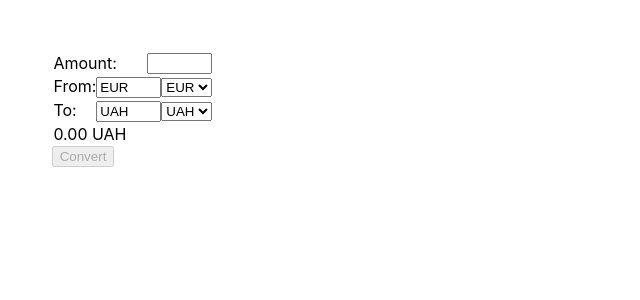
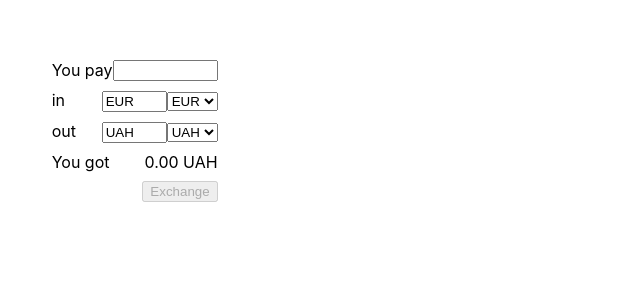
Before and after one commit to alexander-shvets/vuex-nuxt-example, a Nuxt app: page / in a window 1280 px wide. Shown: the top 300 px of the page, without its empty margins (0-640 px from the left). Built offline with nearby package versions, Linux system fonts and the light colour scheme.

Commit message:
refactoring: add currencies to state

```diff
--- a/components/Converter.vue
+++ b/components/Converter.vue
@@ -1,6 +1,5 @@
 <script>
 import SelectInput from './SelectInput.vue'
-import { currencies } from '~/logic/data'
 
 export default {
     components: { SelectInput },
@@ -10,7 +9,6 @@ export default {
     data(){
         return {
             interval: NaN,
-            currencies,
             store: this.$root.$store,
         }
     },
@@ -58,23 +56,30 @@ export default {
 </script>
 <template lang="pug">
     form.converter(action="javascript:alert('Done')")
-        label Amount:
-            input(v-model="amount" @keypress="validateNumber" size="5")
-        label.currency.from From:
-            SelectInput(v-model="from" :base="to" :items="currencies")
-        label.currency.to To:
-            SelectInput(v-model="to" :base="from" :items="currencies")
-        label.result {{ result }} {{ result ? to : '' }}
+        label You pay
+            input(v-model="amount" @keypress="validateNumber" size="10")
+        label.from in
+            SelectInput(v-model="from" :base="to" :items="store.state.currencies")
+        label.to out
+            SelectInput(v-model="to" :base="from" :items="store.state.currencies")
+        label
+            span You got
+            span.result {{ result }} {{ to }}
         footer
-            button(:disabled="amount == 0") Convert
+            button(:disabled="amount == 0") Exchange
 </template>
 <style scoped lang="scss">
     .converter{
-        width: max-content;
+        width: 19ex;
+        font-size: 12pt;
     }
-    .converter > label{
+    .converter > label {
         display: flex;
         justify-content: space-between;
-        margin: 0.2ex;
+        margin: 1ex 0ex;
+    }
+    footer{
+        margin-top: 1ex;
+        text-align: right;
     }
 </style>
--- a/components/SelectInput.vue
+++ b/components/SelectInput.vue
@@ -43,7 +43,7 @@ export default {
 }
 </script>
 <template lang="pug">
-    span.currency-select
+    span.select-input
         input(v-model="input" @keypress.prevent="onInput" @blur="autocomplete" size="5")
         select(v-model="select" @change="onSelected")
             option(v-for="item in list" :key="item") {{ item }}
--- a/logic/index.ts
+++ b/logic/index.ts
@@ -1,7 +1,7 @@
 import { Currency, Pair, Rate, Commision } from "./types"
 const { random, floor } = Math
 
-export function convert(
+export function exchange(
     amount: number,
     from: Currency, to: Currency,
     rates: Rate[], commisions: Commision[]
--- a/logic/types.ts
+++ b/logic/types.ts
@@ -6,7 +6,7 @@ export interface State {
     from: Currency,
     to: Currency,
     amount: number,
-
+    currencies: Readonly<Currency[]>,
     rates: Rate[],
     commisions: Commision[],
 }
--- a/store/index.ts
+++ b/store/index.ts
@@ -1,6 +1,6 @@
 import { State } from "../logic/types"
 import { currencies, percents } from "../logic/data"
-import { convert, generatePairs, addRates, addCommisions } from "../logic"
+import { exchange, generatePairs, addRates, addCommisions } from "../logic"
 
 import { ActionContext } from "vuex"
 type Action = ActionContext<State, State>
@@ -10,13 +10,14 @@ export const state = () => ({
     to: "UAH",
     amount: 0,
 
+    currencies,
     rates: [],
     commisions: [],
 } as State)
 
 export const getters = {
     result: ({ amount, from, to, rates, commisions }: State) =>
-        convert(amount, from, to, rates, commisions)
+        exchange(amount, from, to, rates, commisions)
 }
 
 export const mutations = {
```
